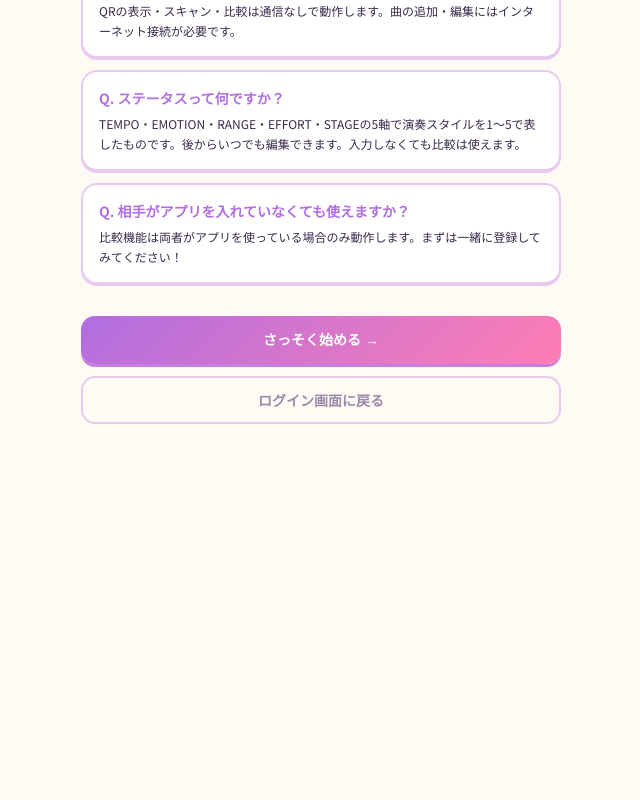
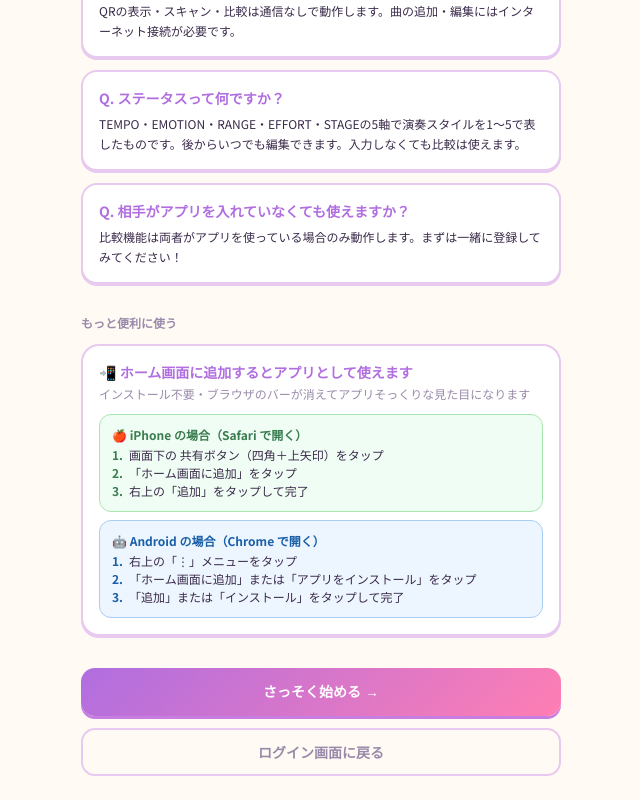
Before and after one commit to m5071106/musicrpg-prj, a Next.js app in the folder musicrpg-frontend/: page /guide in a window 1280 px wide. Shown: the part 1077-1877 px from the top of the page, without its empty margins (319-959 px from the left). Before the commit the page ends 1525 px from the top, so only its background shows below. Built offline with nearby package versions, Linux system fonts and the light colour scheme; a web font is replaced by a local one.

Commit message:
Message Expression Improvement

```diff
--- a/musicrpg-frontend/app/guide/page.tsx
+++ b/musicrpg-frontend/app/guide/page.tsx
@@ -231,6 +231,63 @@ export default async function GuidePage({ searchParams }: Props) {
         ))}
       </div>
 
+      {/* ホーム画面に追加 */}
+      <p
+        className="text-xs font-bold mb-3"
+        style={{ color: 'var(--dim)', fontFamily: 'var(--font-dot-gothic), monospace' }}
+      >
+        もっと便利に使う
+      </p>
+      <div
+        className="rounded-[18px] border-2 p-4 mb-8"
+        style={{ background: 'var(--panel)', borderColor: 'var(--border)', boxShadow: '0 2px 0 #e8c9f0' }}
+      >
+        <p className="text-sm font-bold mb-1" style={{ color: 'var(--purple)' }}>
+          📲 ホーム画面に追加するとアプリとして使えます
+        </p>
+        <p className="text-xs mb-3" style={{ color: 'var(--dim)' }}>
+          インストール不要・ブラウザのバーが消えてアプリそっくりな見た目になります
+        </p>
+        <div className="flex flex-col gap-2">
+          <div
+            className="rounded-[12px] p-3"
+            style={{ background: '#f0fdf4', border: '1.5px solid #a8e6b0' }}
+          >
+            <p className="text-xs font-bold mb-1" style={{ color: '#3a7d50' }}>🍎 iPhone の場合（Safari で開く）</p>
+            <ol className="flex flex-col gap-0.5">
+              {[
+                '画面下の 共有ボタン（四角＋上矢印）をタップ',
+                '「ホーム画面に追加」をタップ',
+                '右上の「追加」をタップして完了',
+              ].map((step, i) => (
+                <li key={i} className="text-xs flex gap-1.5" style={{ color: '#3a2a4a' }}>
+                  <span style={{ color: '#3a7d50', fontWeight: 700, flexShrink: 0 }}>{i + 1}.</span>
+                  <span>{step}</span>
+                </li>
+              ))}
+            </ol>
+          </div>
+          <div
+            className="rounded-[12px] p-3"
+            style={{ background: '#edf6ff', border: '1.5px solid #a8cef5' }}
+          >
+            <p className="text-xs font-bold mb-1" style={{ color: '#1a5fa8' }}>🤖 Android の場合（Chrome で開く）</p>
+            <ol className="flex flex-col gap-0.5">
+              {[
+                '右上の「⋮」メニューをタップ',
+                '「ホーム画面に追加」または「アプリをインストール」をタップ',
+                '「追加」または「インストール」をタップして完了',
+              ].map((step, i) => (
+                <li key={i} className="text-xs flex gap-1.5" style={{ color: '#3a2a4a' }}>
+                  <span style={{ color: '#1a5fa8', fontWeight: 700, flexShrink: 0 }}>{i + 1}.</span>
+                  <span>{step}</span>
+                </li>
+              ))}
+            </ol>
+          </div>
+        </div>
+      </div>
+
       {/* CTAボタン */}
       <div className="flex flex-col gap-3">
         {isWelcome ? (
--- a/musicrpg-frontend/lib/api.ts
+++ b/musicrpg-frontend/lib/api.ts
@@ -1,4 +1,35 @@
 const BASE = process.env.NEXT_PUBLIC_API_BASE_URL;
+
+const ERROR_MAP: Record<string, string> = {
+  '提供された認証情報でログインできません。': 'ユーザー名またはパスワードが違います',
+  'Unable to log in with provided credentials.': 'ユーザー名またはパスワードが違います',
+  'A user with that username already exists.': 'そのユーザー名はすでに使われています',
+  'このユーザー名はすでに使われています。': 'そのユーザー名はすでに使われています',
+  'This password is too short.': 'パスワードは8文字以上にしてください',
+  'This password is too common.': 'そのパスワードは使いやすすぎます。別のものを試してください',
+  'This password is entirely numeric.': 'パスワードに数字以外の文字を含めてください',
+};
+
+async function parseError(res: Response): Promise<string> {
+  const text = await res.text();
+  try {
+    const json = JSON.parse(text) as Record<string, unknown>;
+    const candidates = [
+      ...(Array.isArray(json.non_field_errors) ? json.non_field_errors : []),
+      ...(typeof json.detail === 'string' ? [json.detail] : []),
+      ...Object.values(json)
+        .filter(Array.isArray)
+        .flatMap((v) => v as string[]),
+    ];
+    for (const msg of candidates) {
+      if (ERROR_MAP[msg]) return ERROR_MAP[msg];
+    }
+    if (candidates.length > 0) return candidates[0] as string;
+  } catch {
+    // not JSON
+  }
+  return 'エラーが発生しました。しばらくしてから再度お試しください';
+}
 
 export async function apiFetch<T>(
   path: string,
@@ -13,7 +44,7 @@ export async function apiFetch<T>(
       ...options.headers,
     },
   });
-  if (!res.ok) throw new Error(await res.text());
+  if (!res.ok) throw new Error(await parseError(res));
   return res.json();
 }
 
@@ -31,7 +62,7 @@ export async function login(username: string, password: string) {
     headers: { 'Content-Type': 'application/json' },
     body: JSON.stringify({ username, password }),
   });
-  if (!res.ok) throw new Error(await res.text());
+  if (!res.ok) throw new Error(await parseError(res));
   const data = await res.json();
   storeTokens(data, username);
   return data;
@@ -43,7 +74,7 @@ export async function register(username: string, password1: string, password2: s
     headers: { 'Content-Type': 'application/json' },
     body: JSON.stringify({ username, password1, password2 }),
   });
-  if (!res.ok) throw new Error(await res.text());
+  if (!res.ok) throw new Error(await parseError(res));
   const data = await res.json();
   storeTokens(data, username);
   return data;
```
Also changed, not shown: 1 other file (tests, documents, lock files or other folders).
